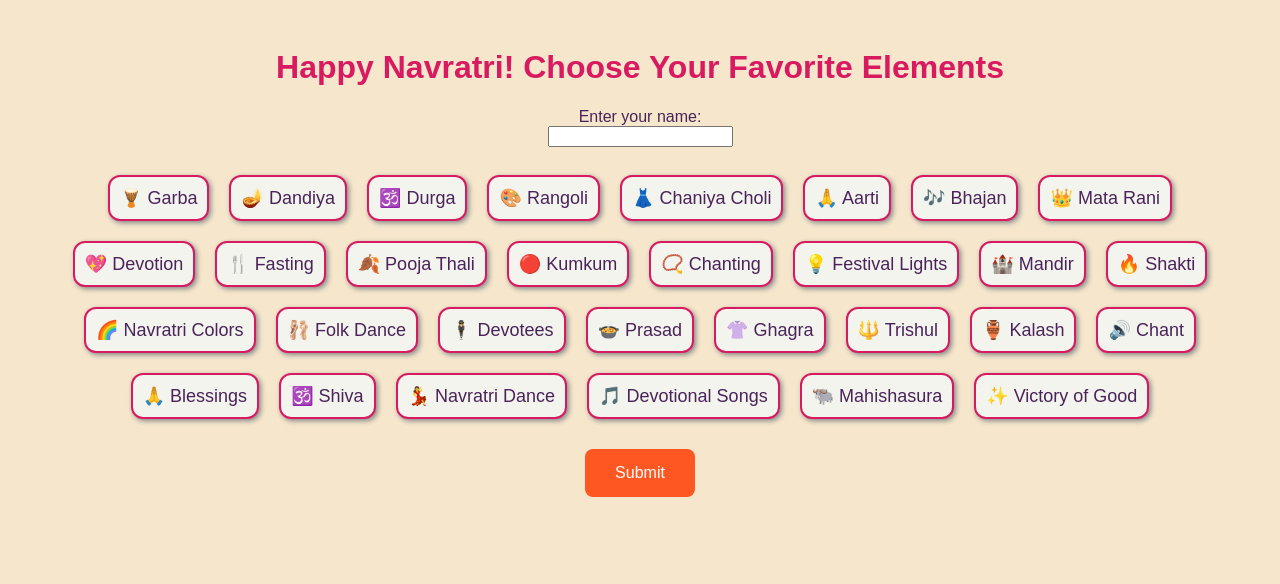
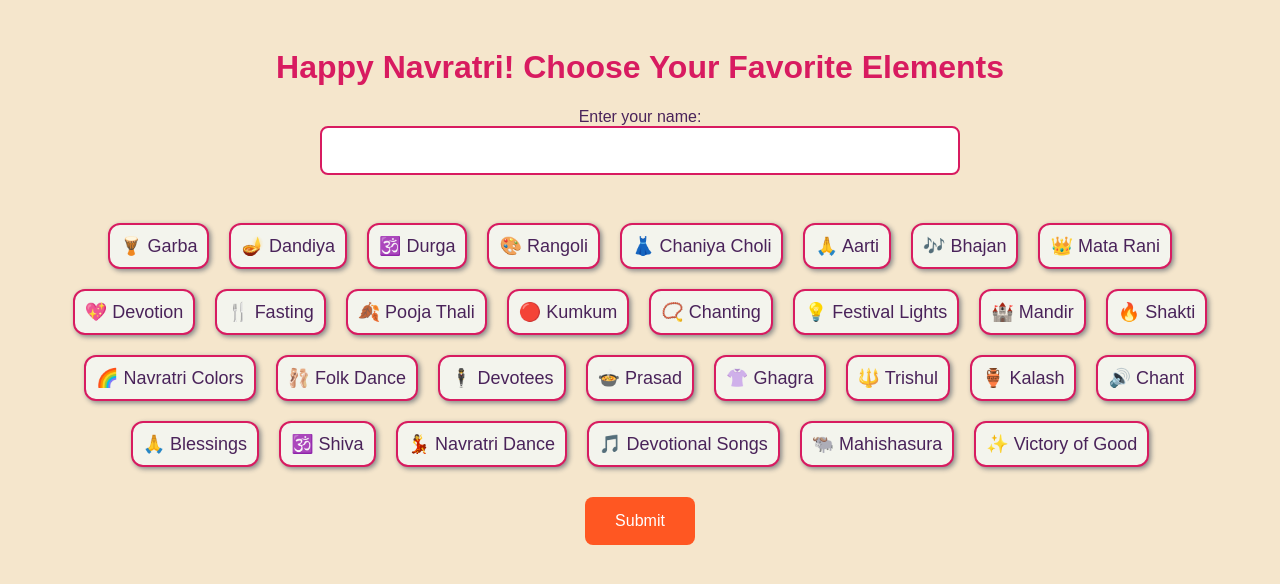
Before and after one commit to ranjan-satya/navratri-game, a Flask app: page /player in a window 1280 px wide. Shown: the top 584 px of the page. Run offline with Flask 3, Linux system fonts and the light colour scheme.

Commit message:
Update player.html

```diff
--- a/templates/player.html
+++ b/templates/player.html
@@ -14,6 +14,14 @@
         }
         h1 {
             color: #D81B60;
+        }
+        input[type="text"] {
+            width: 50%;  /* Adjust width to make the input field larger */
+            padding: 12px;  /* Increase padding for a bigger input box */
+            font-size: 18px;  /* Increase the font size of the input text */
+            border-radius: 8px;
+            border: 2px solid #D81B60;
+            margin-bottom: 20px;  /* Add some space between input and form elements */
         }
         .word-box {
             display: inline-block;
```
